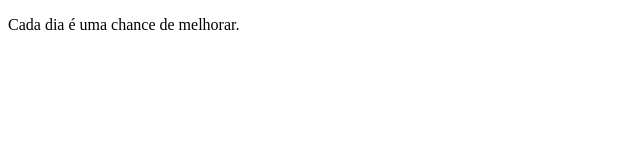
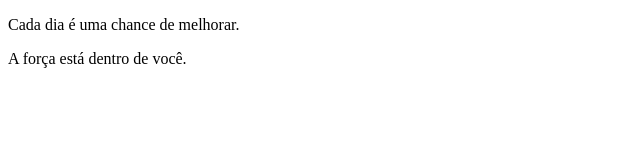
Before and after one commit to vesky69/BootCamp-Projeto1, a plain HTML site: page Projeto/index.html in a window 1280 px wide. Shown: the whole page, without its empty margins (0-640 px from the left). Drawn offline with Linux system fonts and the light colour scheme.

Commit message:
Frase motivacional 2

```diff
--- a/Projeto/index.html
+++ b/Projeto/index.html
@@ -7,5 +7,6 @@
 </head>
 <body>
     <p>Cada dia é uma chance de melhorar.</p>
+    <p>A força está dentro de você.</p>
 </body>
 </html>
```
